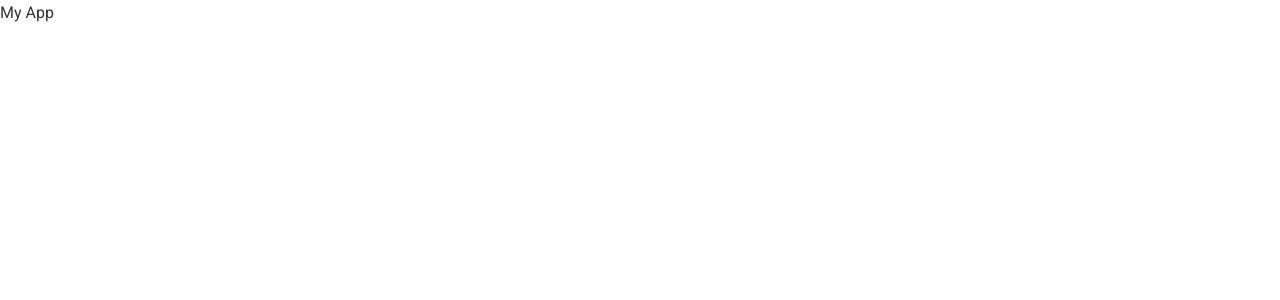
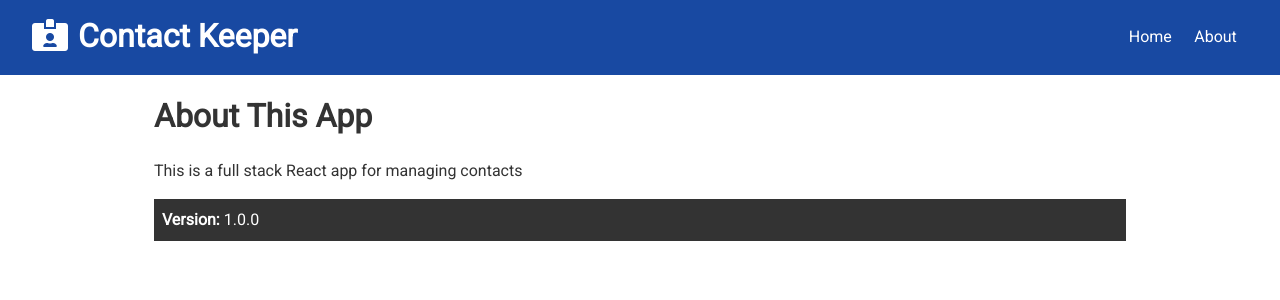
Before and after one commit to the-Revolutionist/contact-keeper, a React (Create React App) app in the folder client/: page /about in a window 1280 px wide. Shown: the top 300 px of the page. Built offline with nearby package versions, Linux system fonts and the light colour scheme.

Commit message:
added navbar and router

```diff
--- a/client/public/index.html
+++ b/client/public/index.html
@@ -3,10 +3,11 @@
 
 <head>
   <meta charset="utf-8" />
+  <link rel="stylesheet" href="https://use.fontawesome.com/releases/v5.15.4/css/all.css"
+    integrity="sha384-DyZ88mC6Up2uqS4h/KRgHuoeGwBcD4Ng9SiP4dIRy0EXTlnuz47vAwmeGwVChigm"
+    crossorigin="anonymous" />
   <link rel="icon" href="%PUBLIC_URL%/icon.png" />
   <meta name="viewport" content="width=device-width, initial-scale=1" />
-  <meta name="themecolor" content="#000000" />
-  <meta name="description" content="Contact management application" />
 
   <title>Contact Keeper</title>
 </head>
@@ -14,7 +15,6 @@
 <body>
   <noscript>You need to enable JavaScript to run this app.</noscript>
   <div id="root"></div>
-
 </body>
 
 </html>
--- a/client/src/App.js
+++ b/client/src/App.js
@@ -1,7 +1,33 @@
 import "./App.css";
 
+import { Route, BrowserRouter as Router, Switch } from "react-router-dom";
+
+import { About } from "./components/pages/About";
+import { Home } from "./components/pages/Home";
+import { NavBar } from "./components/layout/NavBar";
+import { NotFound } from "./components/pages/NotFound";
+
 const App = () => {
-  return <div className="App">My App</div>;
+  return (
+    <Router>
+      <div>
+        <NavBar />
+        <div className="container">
+          <Switch>
+            <Route exact path="/">
+              <Home />
+            </Route>
+            <Route exact path="/about">
+              <About />
+            </Route>
+            <Route path="/">
+              <NotFound />
+            </Route>
+          </Switch>
+        </div>
+      </div>
+    </Router>
+  );
 };
 
 export default App;
--- /dev/null
+++ b/client/src/components/layout/NavBar.jsx
@@ -0,0 +1,31 @@
+import { Link } from "react-router-dom";
+import PropTypes from "prop-types";
+
+export const NavBar = ({ title, icon }) => {
+  return (
+    <>
+      <div className="navbar bg-primary">
+        <h1>
+          <i className={icon} style={{ paddingRight: 10 }} />
+          {title}
+        </h1>
+        <ul>
+          <li>
+            <Link to="/">Home</Link>
+          </li>
+          <li>
+            <Link to="/about">About</Link>
+          </li>
+        </ul>
+      </div>
+    </>
+  );
+};
+NavBar.propType = {
+  title: PropTypes.string.isRequired,
+  icon: PropTypes.string,
+};
+NavBar.defaultProps = {
+  title: "Contact Keeper",
+  icon: "fas fa-id-card-alt",
+};
--- /dev/null
+++ b/client/src/components/pages/About.jsx
@@ -0,0 +1,15 @@
+export const About = () => {
+  return (
+    <>
+      <div className="container">
+        <h1>About This App</h1>
+        <p className="my-1">
+          This is a full stack React app for managing contacts
+        </p>
+        <p className="bg-dark p">
+          <strong>Version: </strong> 1.0.0
+        </p>
+      </div>
+    </>
+  );
+};
--- /dev/null
+++ b/client/src/components/pages/Home.jsx
@@ -0,0 +1,7 @@
+export const Home = () => {
+  return (
+    <>
+      <div>Home</div>
+    </>
+  );
+};
--- /dev/null
+++ b/client/src/components/pages/NotFound.jsx
@@ -0,0 +1,9 @@
+export const NotFound = () => {
+  return (
+    <>
+      <div>
+        <strong>Page Does Not Exist </strong>
+      </div>
+    </>
+  );
+};
```
